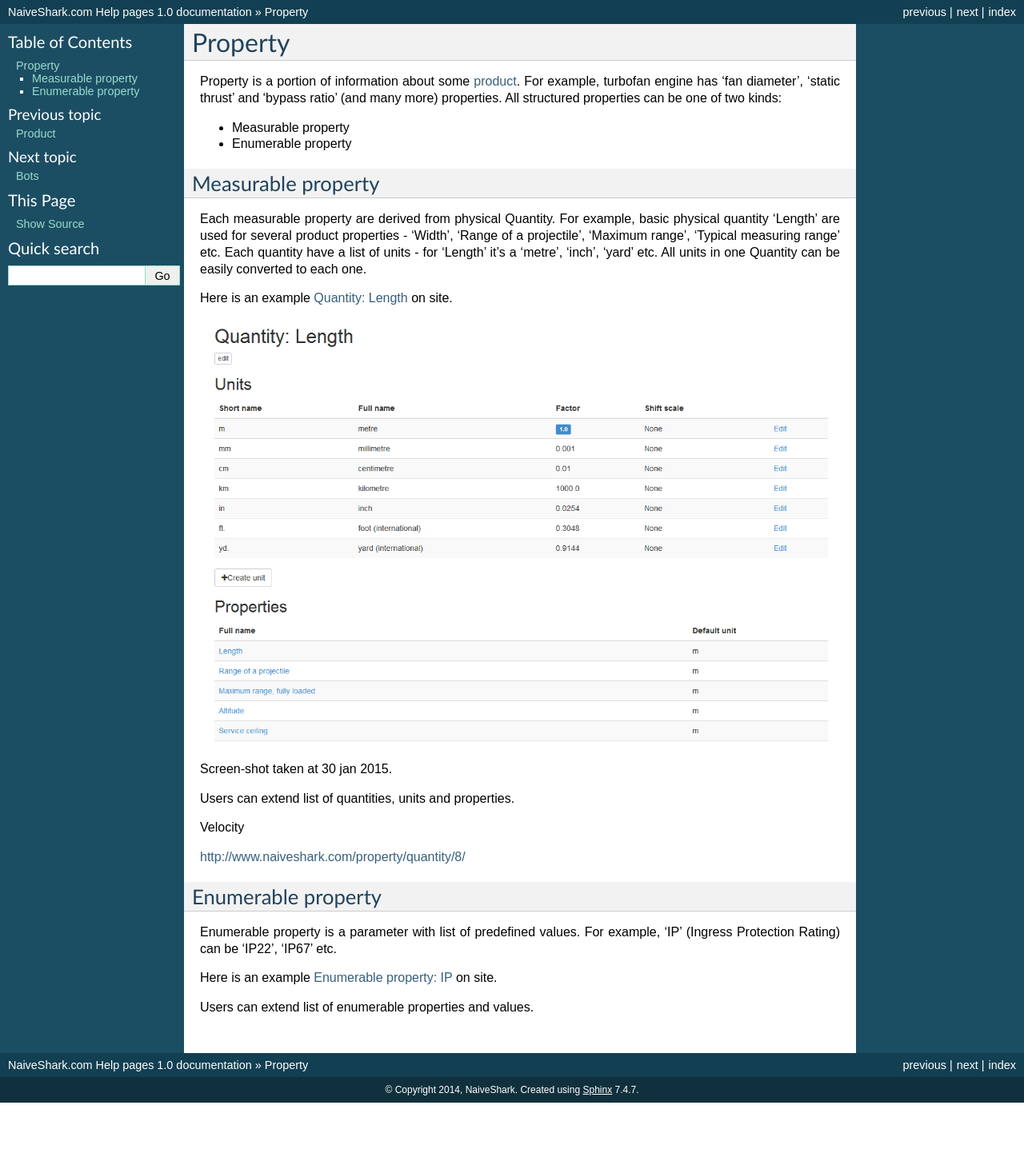
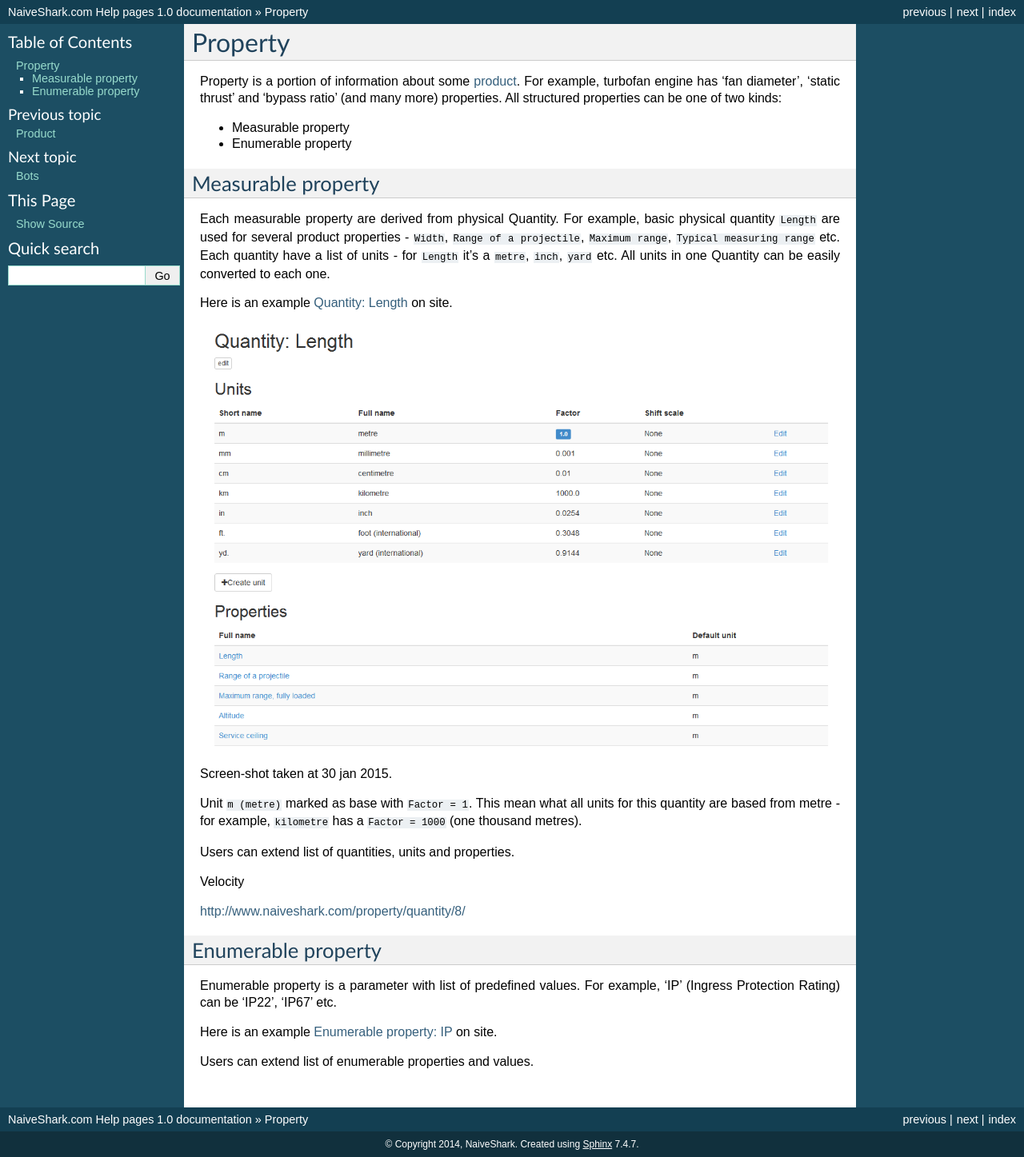
Before and after one commit to NaiveShark/NaiveSharkComDoc, a Sphinx documentation site: the page built from docs/property.rst, in a window 1280 px wide. Shown: the whole page at 80% size. Built offline with Sphinx 7.4.7, drawn with Linux system fonts in a browser that asks for light colours; before the commit the page ends 1379 px from its top, so only the background shows below that.

Commit message:
еще о свойствах

```diff
--- a/docs/property.rst
+++ b/docs/property.rst
@@ -11,12 +11,14 @@ Property is a portion of information about some :doc:`product</product>`. For ex
 Measurable property
 -------------------
 
-Each measurable property are derived from physical Quantity. For example, basic physical quantity 'Length' are used for several product properties - 'Width', 'Range of a projectile', 'Maximum range', 'Typical measuring range' etc. Each quantity have a list of units - for 'Length' it's a 'metre', 'inch', 'yard' etc. All units in one Quantity can be easily converted to each one.
+Each measurable property are derived from physical Quantity. For example, basic physical quantity ``Length`` are used for several product properties - ``Width``, ``Range of a projectile``, ``Maximum range``, ``Typical measuring range`` etc. Each quantity have a list of units - for ``Length`` it's a ``metre``, ``inch``, ``yard`` etc. All units in one Quantity can be easily converted to each one.
 
 Here is an example `Quantity: Length <http://www.naiveshark.com/property/quantity/2/>`_ on site.
 
 .. image:: img/site/property/Length_property.png
 Screen-shot taken at 30 jan 2015.
+
+Unit ``m (metre)`` marked as base with ``Factor = 1``. This mean what all units for this quantity are based from metre - for example, ``kilometre`` has a ``Factor = 1000`` (one thousand metres).
 
 Users can extend list of quantities, units and properties.
 
```
